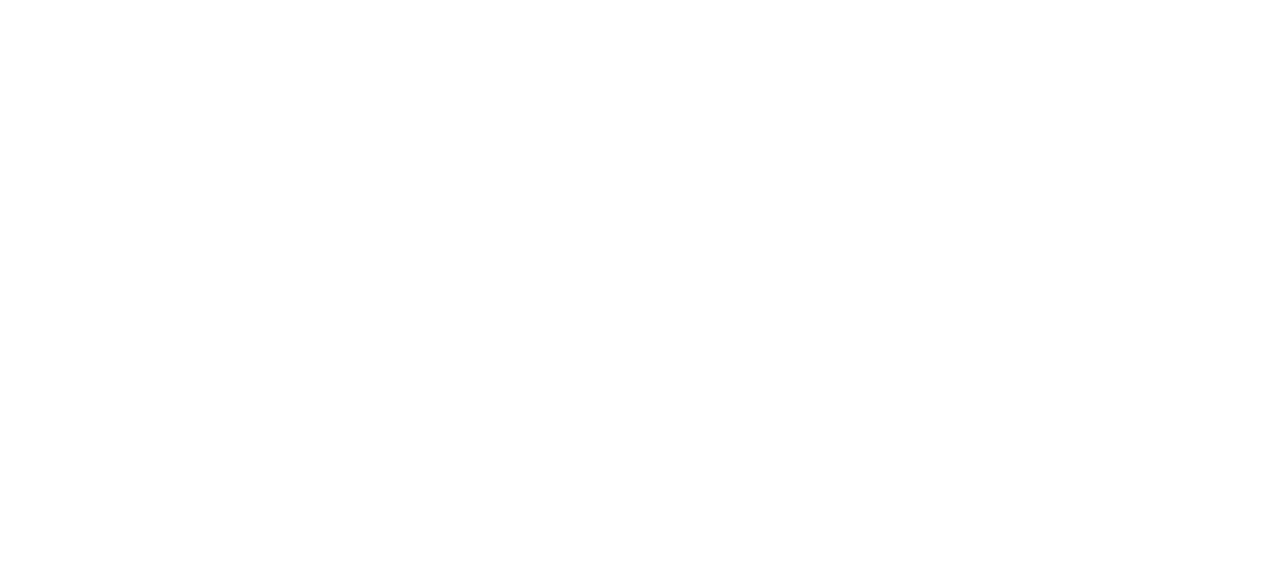
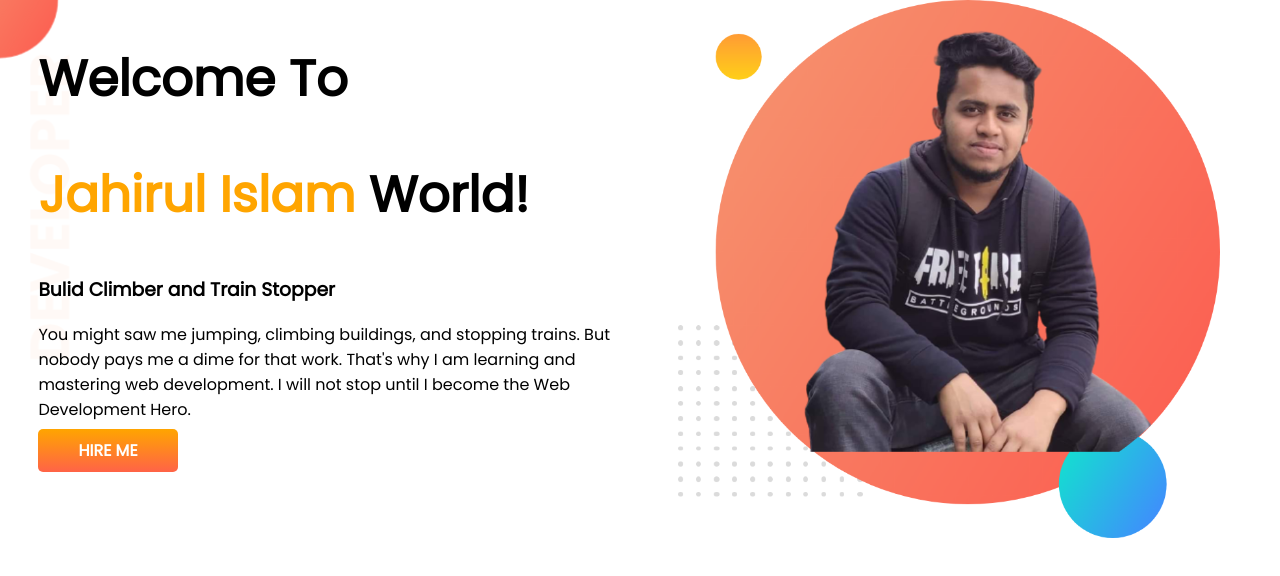
Before and after one commit to iamjahirulislam/developer-porfolio, a plain HTML site: page index.html in a window 1280 px wide. Drawn offline with Linux system fonts and the light colour scheme.

Commit message:
1st section

```diff
--- a/index.html
+++ b/index.html
@@ -1,13 +1,36 @@
 <!DOCTYPE html>
 <html lang="en">
+
 <head>
     <meta charset="UTF-8">
     <meta http-equiv="X-UA-Compatible" content="IE=edge">
     <meta name="viewport" content="width=device-width, initial-scale=1.0">
     <title>Jahirul's Portfolio</title>
+    <link rel="preconnect" href="https://fonts.googleapis.com">
+    <link rel="preconnect" href="https://fonts.gstatic.com" crossorigin>
+    <link href="https://fonts.googleapis.com/css2?family=Poppins&display=swap" rel="stylesheet">
     <link rel="stylesheet" href="style.css">
+    <link rel="shortcut icon" href="images/favicon.png" type="image/x-icon">
 </head>
+
 <body>
+    <section class="top-banner">
+        <div class="half-width">
+            <h1>Welcome To</h1>
+            <h1><span class="orange-color">Jahirul Islam</span> World!</h1>
+            <h3>Bulid Climber and Train Stopper</h3>
+            <p>You might saw me jumping, climbing buildings, and stopping trains. But nobody pays me a dime for that
+                work. That's why I am learning and mastering web development. I will not stop until I become the Web
+                Development Hero.</p>
+            <a class="link-button" target="_blank" href="https://www.linkedin.com/in/jahirul-islam-75b816190/"> HIRE
+                ME</a>
+
+        </div>
+        <div class="half-width">
+            <img src="images/my-bg (2).png" alt="">
+        </div>
+    </section>
 
 </body>
+
 </html>
--- a/style.css
+++ b/style.css
@@ -0,0 +1,33 @@
+body{
+    font-family: 'Poppins', sans-serif;
+    margin: 0;
+}
+h1{
+    font-size: 50px;
+}
+.orange-color{
+    color: orange;
+}
+section{
+    display: flex;
+}
+.half-width{
+    width: 50%;
+    padding-left: 3%;
+}
+.half-width img{
+    width: 90%;
+
+}
+.link-button{
+    text-decoration: none;
+    background-image: linear-gradient(orange, tomato);
+    padding: 10px 40px;
+    color: white;
+    font-weight: 700;
+    border-radius: 5px;
+}
+.top-banner{
+    background-image: url(images/top-banner.png);
+    background-repeat: no-repeat;
+}
```
Also changed, not shown: images/FB_IMG_1584899325192.jpg (added), images/FB_IMG_1584899490833.jpg (added), images/FB_IMG_1584899508518.jpg (added), images/FB_IMG_1588675297637.jpg (added), images/dream-bg.png (added), images/exp-bg.png (added), images/favicon.png (added), images/jhankar.png (added), images/jhankar2.png (added), images/my-bg (2).png (added), images/my-bg.png (added), images/my-bg2.png (added), images/received_2802038633242570.jpeg (added), images/received_2886807471343541.jpeg (added), 4 more files.
